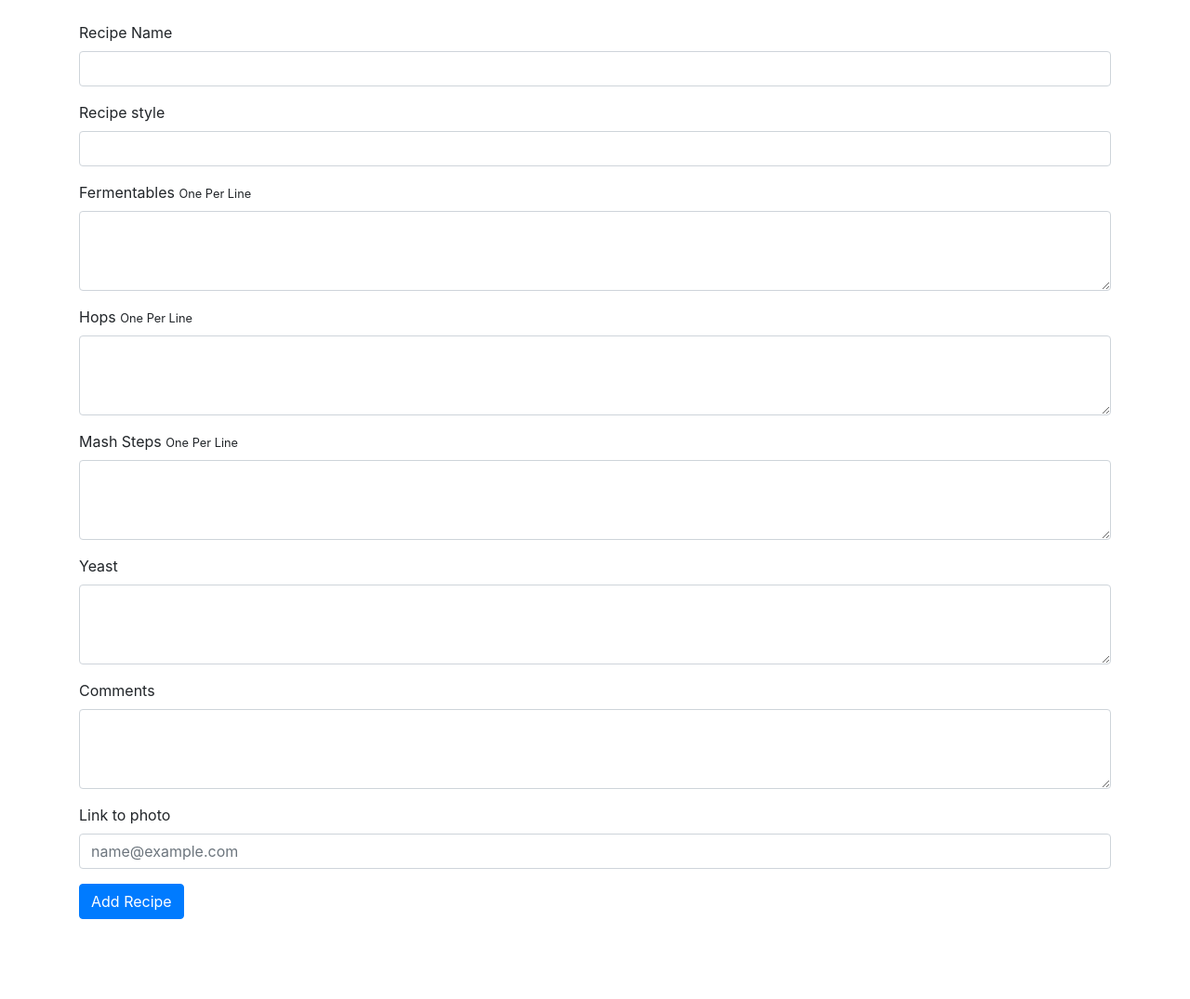
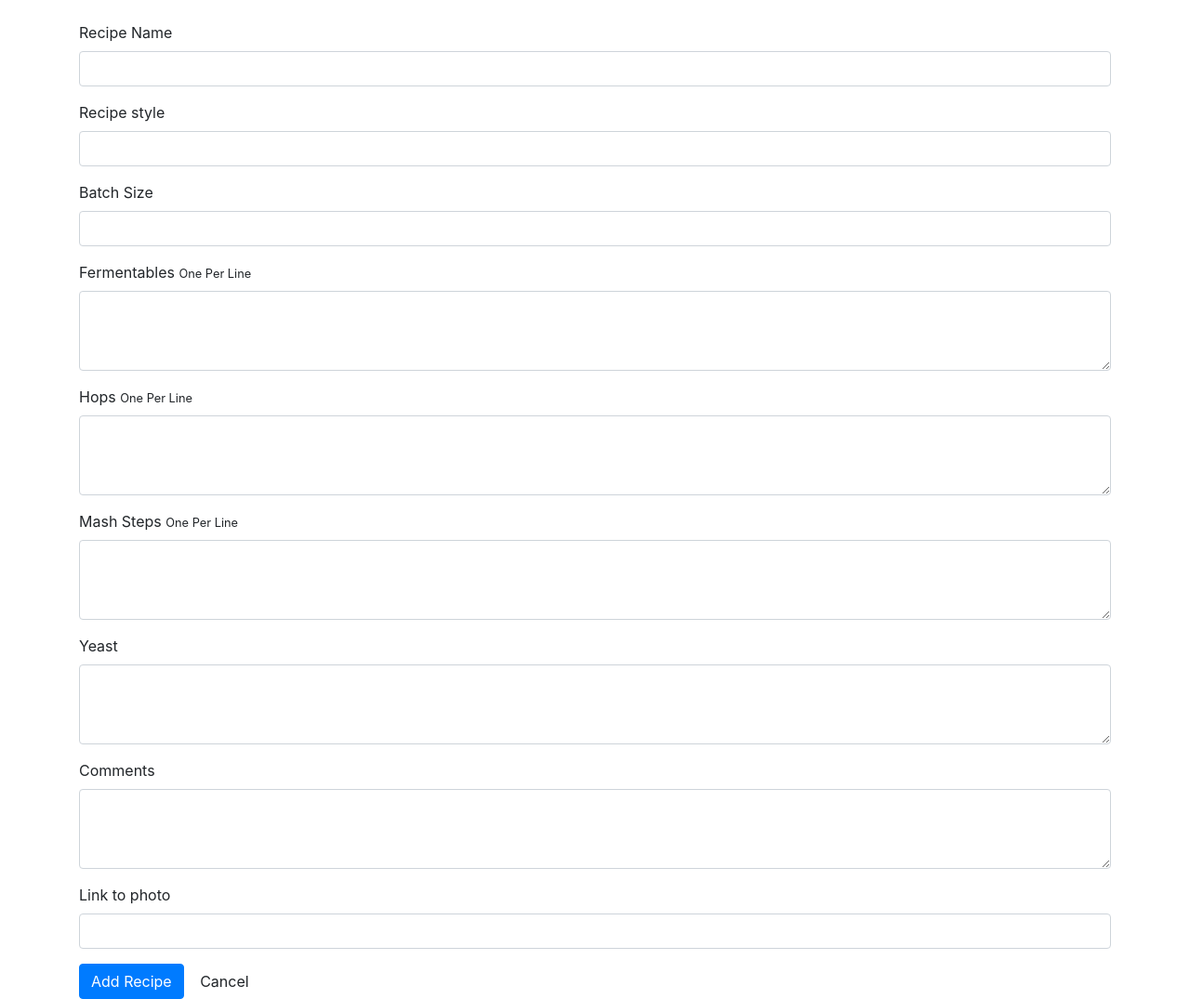
Before and after one commit to armedcor/Grain_Haven, a Flask app: page /add_recipe in a window 1280 px wide. Shown: the part 139-1214 px from the top of the page at 93% size. Run offline with Flask 2, Linux system fonts and the light colour scheme; some libraries are stand-ins or nearby versions.

Commit message:
Add recipe page linked to MongoDB, styling added to cards and homepage

```diff
--- a/app.py
+++ b/app.py
@@ -43,6 +43,37 @@ def add_recipe():
     return render_template('addrecipe.html')
 
 
+@app.route('/insert_recipe', methods=['POST'])
+def insert_recipe():
+    recipes = mongo.db.recipes
+
+    recipe_name = request.form['recipe_name']
+    recipe_style = request.form['recipe_style']
+    batch_size = request.form['batch_size']
+    fermentables = request.form['fermentables']
+    hops = request.form['hops']
+    mash_steps = request.form['mash_steps']
+    yeast = request.form['yeast']
+    comments = request.form['comments']
+    image = request.form['image']
+
+    recipe_form = {
+        'recipe_name': recipe_name,
+        'recipe_style': recipe_style,
+        'batch_size': batch_size,
+        'fermentables': fermentables,
+        'hops': hops,
+        'mash_steps': mash_steps,
+        'yeast': yeast,
+        'comments': comments,
+        'image': image
+    }
+
+    recipes.insert_one(recipe_form)
+    return redirect(url_for('get_recipes'))
+
+
+
 # About page
 @app.route('/about')
 def about_page():
--- a/static/css/style.css
+++ b/static/css/style.css
@@ -11,6 +11,7 @@ body {
   position: relative;
   overflow: hidden;
   background-color: black;
+  height: 90vh;
 }
 
 .jumbotron video {
@@ -18,7 +19,7 @@ body {
   z-index: 1;
   top: 0;
   width: 100%;
-  height: 100%;
+  height: 100vh;
   opacity: 0.5;
   object-fit: cover;
 }
@@ -48,7 +49,7 @@ body {
 }
 
 .recipe_card {
-  padding-left: 40px;
+  /*padding-left: 40px;*/
 }
 
 .recipe_header {
--- a/templates/addrecipe.html
+++ b/templates/addrecipe.html
@@ -3,40 +3,46 @@
 <h3>Add Recipe:</h3>
 <br>
 <div class="container">
-    <form action="" method="POST">
+    <form action="{{ url_for('insert_recipe') }}" method="POST">
         <div class="form-group">
-            <label for="exampleFormControlInput1">Recipe Name</label>
-            <input type="text" class="form-control" id="exampleFormControlInput1">
+            <label for="recipe_name">Recipe Name</label>
+            <input type="text" name="recipe_name" class="form-control" id="recipe_name">
         </div>
         <div class="form-group">
-            <label for="exampleFormControlInput1">Recipe style</label>
-            <input type="text" class="form-control" id="exampleFormControlInput1">
+            <label for="recipe_style">Recipe style</label>
+            <input type="text" name="recipe_style" class="form-control" id="recipe_style">
         </div>
         <div class="form-group">
-            <label for="exampleFormControlTextarea1">Fermentables <small>One Per Line</small></label>
-            <textarea class="form-control" id="exampleFormControlTextarea1" rows="3"></textarea>
+            <label for="batch_size">Batch Size</label>
+            <input type="text" name="batch_size" class="form-control" id="batch_size">
         </div>
         <div class="form-group">
-            <label for="exampleFormControlTextarea1">Hops <small>One Per Line</small></label>
-            <textarea class="form-control" id="exampleFormControlTextarea1" rows="3"></textarea>
+            <label for="fermentables">Fermentables <small>One Per Line</small></label>
+            <textarea class="form-control" name="fermentables" id="fermentables" rows="3"></textarea>
         </div>
         <div class="form-group">
-            <label for="exampleFormControlTextarea1">Mash Steps <small>One Per Line</small></label>
-            <textarea class="form-control" id="exampleFormControlTextarea1" rows="3"></textarea>
+            <label for="hops">Hops <small>One Per Line</small></label>
+            <textarea class="form-control" name="hops" id="hops" rows="3"></textarea>
         </div>
         <div class="form-group">
-            <label for="exampleFormControlTextarea1">Yeast</label>
-            <textarea class="form-control" id="exampleFormControlTextarea1" rows="3"></textarea>
+            <label for="mash_steps">Mash Steps <small>One Per Line</small></label>
+            <textarea class="form-control" name="mash_steps" id="mash_steps" rows="3"></textarea>
         </div>
         <div class="form-group">
-            <label for="exampleFormControlTextarea1">Comments</label>
-            <textarea class="form-control" id="exampleFormControlTextarea1" rows="3"></textarea>
+            <label for="yeast">Yeast</label>
+            <textarea class="form-control" name="yeast" id="yeast" rows="3"></textarea>
         </div>
         <div class="form-group">
-            <label for="exampleFormControlInput1">Link to photo</label>
-            <input type="text" class="form-control" id="exampleFormControlInput1" placeholder="name@example.com">
+            <label for="comments">Comments</label>
+            <textarea class="form-control" name="comments" id="comments" rows="3"></textarea>
+        </div>
+        <div class="form-group">
+            <label for="image">Link to photo</label>
+            <input type="text" name="image" class="form-control" id="image">
         </div>
         <button type="submit" class="btn btn-primary">Add Recipe</button>
+        <a href="{{url_for('get_recipes')}}" class="btn waves-effect waves-light red">Cancel
+                </a>
     </form>
 </div>
 
--- a/templates/home.html
+++ b/templates/home.html
@@ -2,7 +2,7 @@
 
 <div class="jumbotron jumbotron-fluid">
 
-<video autoplay muted loop poster="/static/img/coverr-beer-pouring-slowmo-1563951894548.jpg">
+  <video autoplay muted loop poster="/static/img/coverr-beer-pouring-slowmo-1563951894548.jpg">
     <source src="" data-src="/static/video/coverr-beer-pouring-slowmo-1563951894548.mp4" type="video/mp4">
 
 </video>
@@ -13,7 +13,7 @@
     <p class="lead">The home of user-curated <i>Grainfather</i> recipes.</p>
     <hr class="my-4">
     <p>Click here to start adding your own recipes!</p>
-    <a class="btn btn-primary btn-lg" href="#" role="button">Create Recipe</a>
+    <a class="btn btn-primary btn-lg" href="{{url_for('add_recipe')}}" role="button">Create Recipe</a>
 
   </div>
   <!-- /.container -->
--- a/templates/recipes.html
+++ b/templates/recipes.html
@@ -3,9 +3,9 @@
 <div class="container-fluid">
     <div class="row">
         {% for recipe in recipes %}
-        <div class="col-sm-3 col-xs-12 recipe_card">
+        <div class="col-12 col-sm-6 col-xl-3 recipe_card">
             <div class="card-deck">
-                <div class="card" style="width: 18rem;">
+                <div class="card">
                     <img class="card-img-top" src="{{recipe.image}}" alt="Card image cap">
                     <div class="card-body">
                         <h5 class="card-title">{{recipe.recipe_name}}</h5>
```
Also changed, not shown: templates/recipepage.html (+4 -4 lines).
